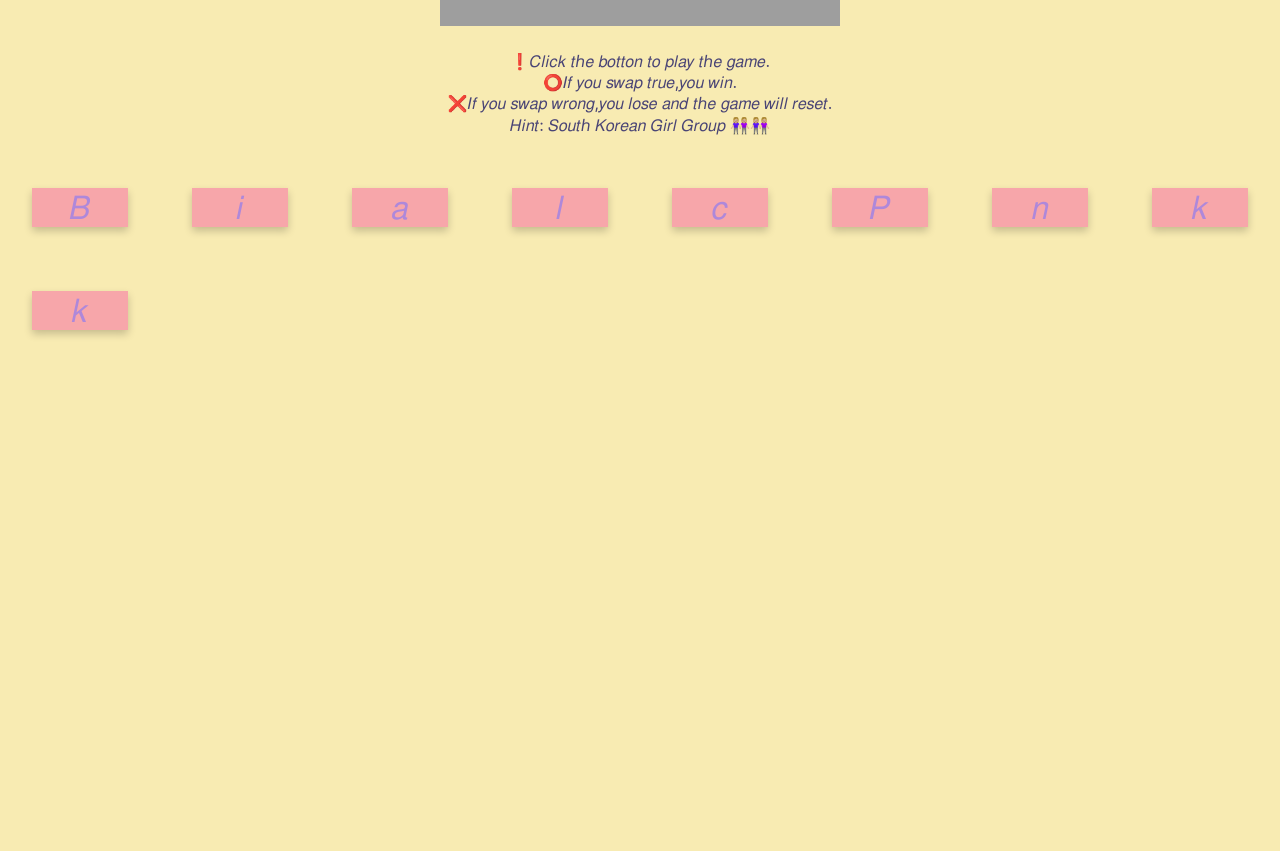
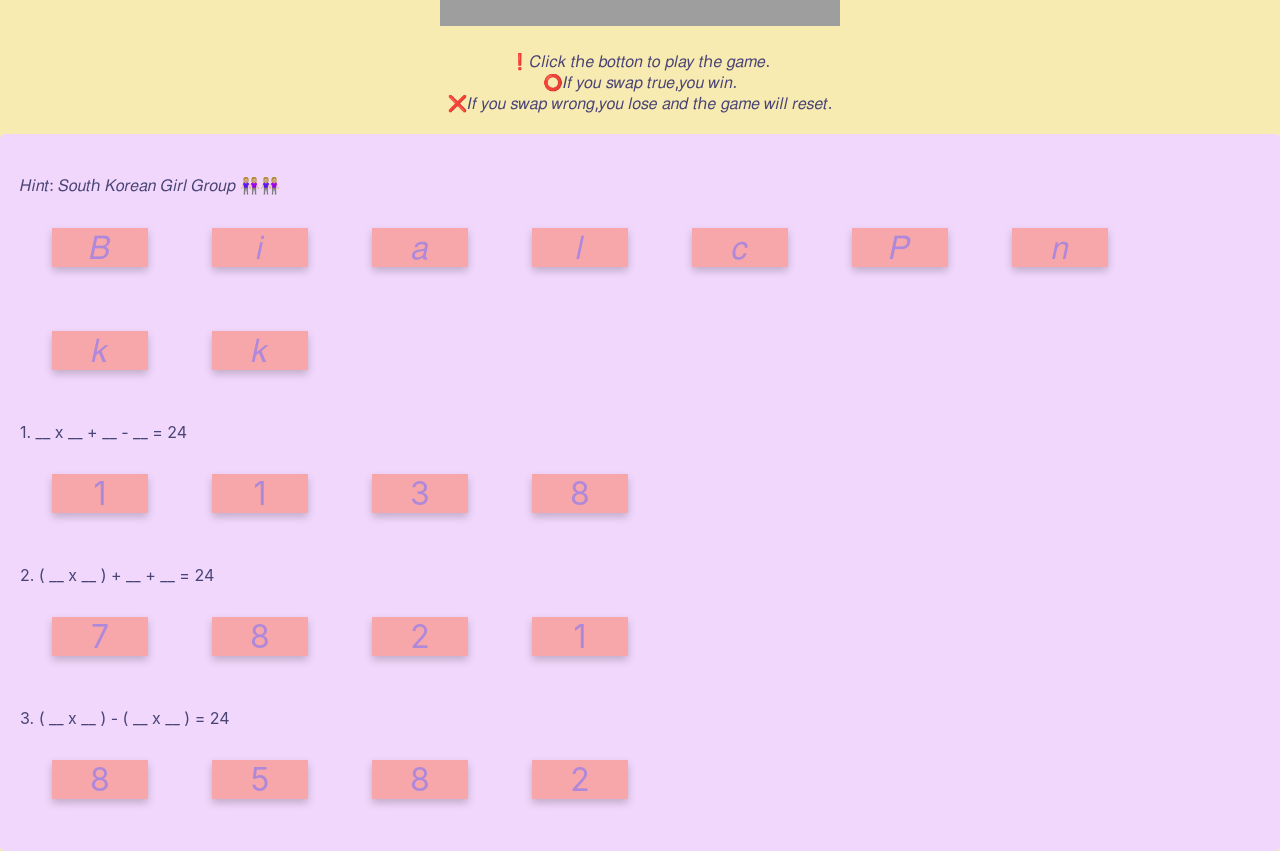
Before and after one commit to Wikanda-Ch/3SA03, a React (Create React App) app: page / in a window 1280 px wide. Shown: the part 440-1291 px from the top of the page. Before the commit the page ends 802 px from the top, so only its background shows below. Built offline with nearby package versions, Linux system fonts and the light colour scheme; grey boxes are pictures that could not be loaded.

Commit message:
part 7-3

```diff
--- a/src/App.css
+++ b/src/App.css
@@ -24,6 +24,12 @@
 
   }
 
+  .container {
+    border-radius: 5px;
+    background-color: #f1d7fc;
+    padding: 20px;
+}
+
   b1 {
     color:rgb(233, 151, 183);
   }
--- a/src/App.js
+++ b/src/App.js
@@ -2,7 +2,11 @@
 import './App.css';
 import WordCard from './WordCard';
 
-const word = "𝐵𝑙𝑎𝑐𝑘𝑃𝑖𝑛𝑘";
+const word1 = "𝐵𝑙𝑎𝑐𝑘𝑃𝑖𝑛𝑘";
+const word2 = "8311";
+const word3 = "8217";
+const word4 = "8528";
+
 function App() {
   return (
     <body>
@@ -23,16 +27,32 @@
       <br></br>❗𝐶𝑙𝑖𝑐𝑘 𝑡ℎ𝑒 𝑏𝑜𝑡𝑡𝑜𝑛 𝑡𝑜 𝑝𝑙𝑎𝑦 𝑡ℎ𝑒 𝑔𝑎𝑚𝑒.
       <br></br>⭕️𝐼𝑓 𝑦𝑜𝑢 𝑠𝑤𝑎𝑝 𝑡𝑟𝑢𝑒,𝑦𝑜𝑢 𝑤𝑖𝑛.
       <br></br>❌𝐼𝑓 𝑦𝑜𝑢 𝑠𝑤𝑎𝑝 𝑤𝑟𝑜𝑛𝑔,𝑦𝑜𝑢 𝑙𝑜𝑠𝑒 𝑎𝑛𝑑 𝑡ℎ𝑒 𝑔𝑎𝑚𝑒 𝑤𝑖𝑙𝑙 𝑟𝑒𝑠𝑒𝑡.
-      <br></br>𝐻𝑖𝑛𝑡: 𝑆𝑜𝑢𝑡ℎ 𝐾𝑜𝑟𝑒𝑎𝑛 𝐺𝑖𝑟𝑙 𝐺𝑟𝑜𝑢𝑝 👭🏼👭🏼
     </b2>
+      <br></br><br></br>
     </center>
 
+    <div id="Question" class="container ">
+    <container>
+      <br></br><b2>𝐻𝑖𝑛𝑡: 𝑆𝑜𝑢𝑡ℎ 𝐾𝑜𝑟𝑒𝑎𝑛 𝐺𝑖𝑟𝑙 𝐺𝑟𝑜𝑢𝑝 👭🏼👭🏼</b2>
       <br></br>
-      <WordCard value={word}/>
+      <WordCard value={word1}/>
+
+      <br></br><b2>1. __ x __ + __ - __ = 24</b2>
+      <br></br>
+      <WordCard value={word2}/>
+
+      <br></br><b2>2. ( __ x __ ) + __ + __ = 24</b2>
+      <br></br>
+      <WordCard value={word3}/>
+
+      <br></br><b2>3. ( __ x __ ) - ( __ x __ ) = 24</b2>
+      <br></br>
+      <WordCard value={word4}/>
+
+      </container>
+      </div>
 
     </div>
-
-
     </body>
   );
 }
--- a/src/WordCard.js
+++ b/src/WordCard.js
@@ -27,7 +27,7 @@
 
         if(guess.length == state.word.length){
             if(guess == state.word){
-                console.log('yeah!')
+                console.log('You Win!')
                 setState({...state, guess: '', completed: true})
             }else{
                 console.log('reset, next attempt')
```
